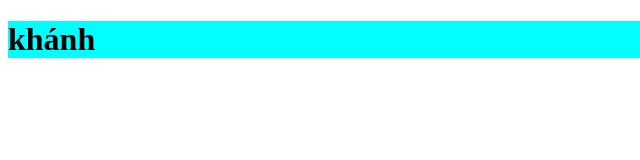
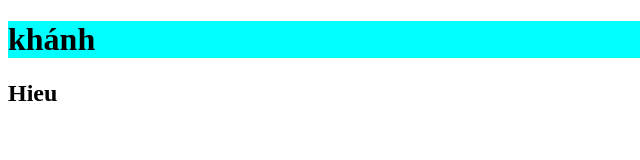
Before and after one commit to KhanhVuQuoc/khanh_Git, a plain HTML site: page index.html in a window 1280 px wide. Shown: the full height of the page, 0-640 px from the left. Drawn offline with Linux system fonts and the light colour scheme.

Commit message:
commit ten Hieu

```diff
--- a/index.html
+++ b/index.html
@@ -8,5 +8,6 @@
 </head>
 <body>
     <h1>khánh</h1>
+    <h2>Hieu</h2>
 </body>
 </html>
```
